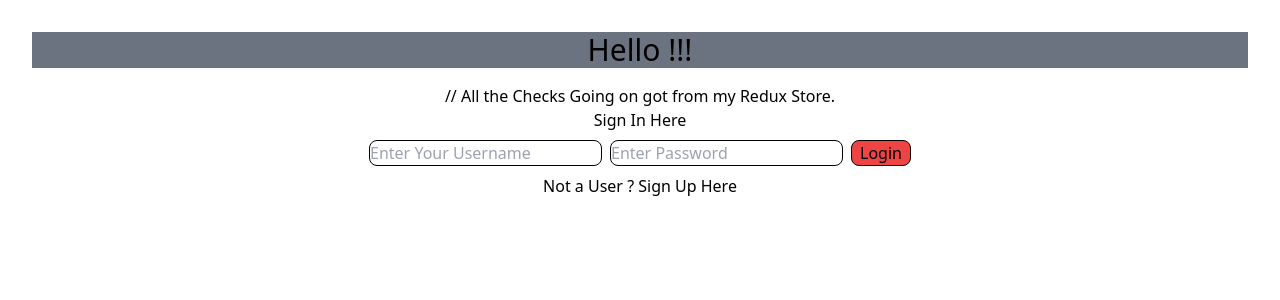
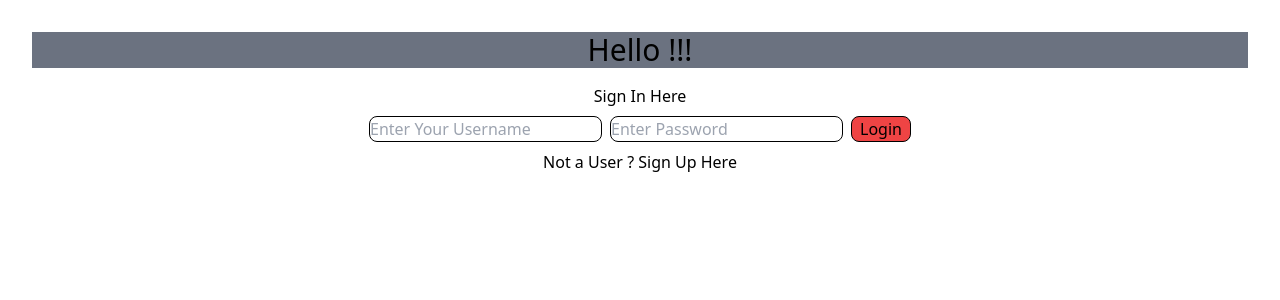
Before and after one commit to Sunnysahu/My-Project-RTK, a React (Vite) app: page / in a window 1280 px wide. Shown: the top 300 px of the page. Built offline with nearby package versions, Linux system fonts and the light colour scheme.

Commit message:
Comment Updated

```diff
--- a/src/App.jsx
+++ b/src/App.jsx
@@ -25,7 +25,7 @@ function App() {
   return (
     <>
       <h1 className="bg-gray-500 text-3xl text-black mb-4">Hello {name}!!!</h1>
-      // All the Checks Going on got from my Redux Store.
+      {/* All the Checks Going on got from my Redux Store. */}
       {signIn ? <Signin /> : null}
       {signup ? <Signup /> : null}
       {login ? <Login /> : null}
--- a/src/features/userSlice.js
+++ b/src/features/userSlice.js
@@ -29,6 +29,7 @@ export const userSlice = createSlice({
         ) {
           state.name = user.userInput;
           alert("User Logged In Successful!!!");
+          console.log(state.data);
 
           //Changing my Checks...
           state.isLogin = true;
```
